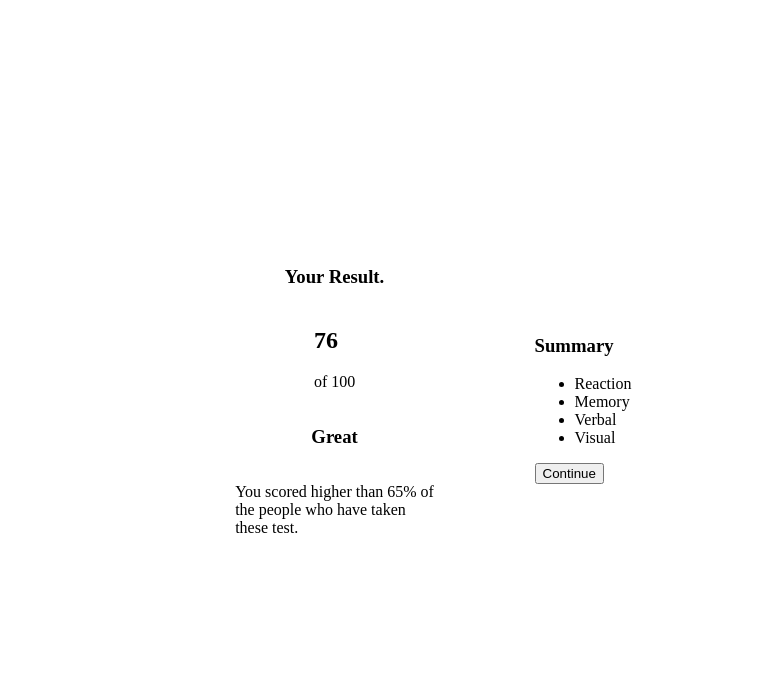
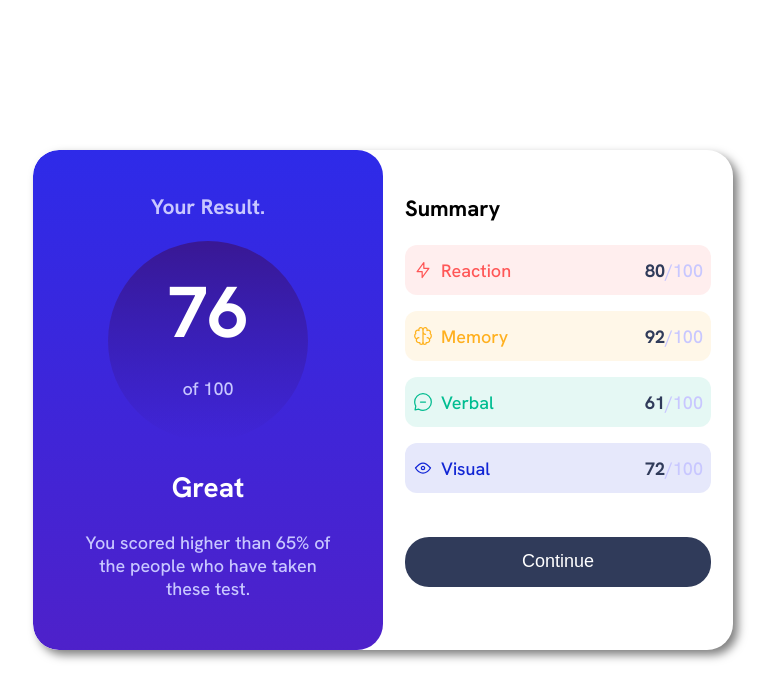
Before and after one commit to tadeowoto/Dev_fm3, a plain HTML site: page index.html in a window 1280 px wide. Shown: the whole page, without its empty margins (257-1032 px from the left). Drawn offline with Linux system fonts and the light colour scheme.

Commit message:
media and css changes

```diff
--- a/index.html
+++ b/index.html
@@ -25,10 +25,22 @@
             <h3 class="right-main-title">Summary</h3>
             <div class="right-stats">
                 <ul class="stats-container">
-                    <li class="stats-li-reaction"> <img src="" alt="" class="li-image">Reaction</li>
-                    <li class="stats-li-memory"> <img src="" alt="" class="li-image">Memory</li>
-                    <li class="stats-li-verbal"> <img src="" alt="" class="li-image">Verbal</li>
-                    <li class="stats-li-visual"> <img src="" alt="" class="li-image">Visual</li>
+                    <div class="stat-individual-container" id="stat-individual-container-reaction">
+                        <li id="stats-li-reaction" class="stats-li"> <img src="results-summary-component-main/assets/images/icon-reaction.svg" alt="" class="li-image">Reaction</li>
+                        <p class="right-info-stats"><span class="right-number">80</span>/100</p>
+                    </div>
+                    <div class="stat-individual-container" id="stat-individual-container-memory">
+                        <li id="stats-li-memory" class="stats-li"> <img src="results-summary-component-main/assets/images/icon-memory.svg" alt="" class="li-image">Memory </li>
+                        <p class="right-info-stats"><span class="right-number">92</span>/100</p>
+                    </div>
+                    <div class="stat-individual-container" id="stat-individual-container-verbal">
+                        <li id="stats-li-verbal" class="stats-li"> <img src="results-summary-component-main/assets/images/icon-verbal.svg" alt="" class="li-image">Verbal </li>
+                        <p class="right-info-stats"><span class="right-number">61</span>/100</p>
+                    </div>
+                    <div class="stat-individual-container" id="stat-individual-container-visual">
+                        <li id="stats-li-visual" class="stats-li"> <img src="results-summary-component-main/assets/images/icon-visual.svg" alt="" class="li-image">Visual </li>
+                        <p class="right-info-stats"><span class="right-number">72</span>/100</p>
+                    </div>
                 </ul>
             </div>
             <button class="right-main-button">Continue</button>
--- a/styles/styles.css
+++ b/styles/styles.css
@@ -2,9 +2,13 @@
 
     /* Primario */
     --Light-red: hsl(0, 100%, 67%);
+    --Light-red-transparent: hsla(0, 100%, 67%, 0.1);
     --Orangey-yellow: hsl(39, 100%, 56%);
+    --Orangey-yellow-transparent: hsl(39, 100%, 56%, 0.1);
     --Green-teal: hsl(166, 100%, 37%);
+    --Green-teal-transparent: hsl(166, 100%, 37%,0.1);
     --Cobalt-blue: hsl(234, 85%, 45%);
+    --Cobalt-blue-transparent: hsl(234, 85%, 45%,0.1);
 
     /* Gradientes */
 
@@ -35,19 +39,224 @@ body{
     display: flex;
     align-items: center;
     justify-content: center;
+    font-family: var(--Family);
+    font-size: var(--Font-size);
 }
 
 .main-component{
-    width: 800px;
+    width: 700px;
     height: 500px;
     display: flex;
     justify-content: center;
     align-items: center;
+    background-color: var(--White);
+    box-shadow: 5px 5px 10px 0px rgba(0, 0, 0, 0.5);
+    border-radius: 26px;
+    overflow: hidden;
 }
+
+
+/* Left */
 
 .left-container{
     width: 50%;
+    height: 100%;
     display: flex;
     flex-direction: column;
     align-items: center;
+    background: linear-gradient(to bottom, hsl(241, 81%, 54%), hsla(256, 72%, 46%, 1));
+    border-radius: 26px;
+    padding: 22px;
+    box-sizing: border-box;
 }
+
+.left-main-title{
+    color: var(--Light-lavender);
+}
+
+.circle-container{
+    width: 200px;
+    height: 200px;
+    display: flex;
+    justify-content: center;
+    align-items: center;
+    flex-direction: column;
+    border-radius: 50%;
+    overflow: hidden;
+    background: linear-gradient(to bottom, rgb(57, 24, 148), hsla(241, 72%, 30%, 0));
+}
+
+.main-number{
+    margin: 0;
+    font-size: 72px;
+    color: var(--White);
+}
+
+.secondary-number{
+    color: var( --Light-lavender);
+}
+
+.left-secondary-title{
+    font-size: 28px;
+    color: var(--White);
+    margin-bottom: 8px;
+}
+
+.left-description{
+    text-align: center;
+    color: var(--Light-lavender);
+}
+
+
+/* right */
+
+.right-container{
+    display: flex;
+    flex-direction: column;
+    align-items: start;
+    width: 50%;
+    height: 100%;
+    padding: 22px;
+    box-sizing: border-box;
+}
+
+.right-main-title{
+    font-size: 22px;
+}
+
+.right-stats{
+    width: 100%;
+    height: 60%;
+    display: flex;
+    align-items: center;
+    align-items: start;
+}
+
+.stats-container{
+    display: flex;
+    justify-content: center;
+    align-items: center;
+    flex-direction: column;
+    list-style: none;
+    margin: 0;
+    padding: 0;
+    width: 100%;
+}
+
+.stat-individual-container{
+    width: 100%;
+    height: 50px;
+    display: flex;
+    justify-content: space-between;
+    margin-bottom: 16px;
+    padding: 8px;
+    box-sizing: border-box;
+    border-radius: 12px;
+
+}
+
+.right-info-stats{
+    margin-top: 6px;
+    padding: 0;
+}
+
+.stats-li{
+    display: flex;
+    align-items: center;
+    justify-content: center;
+}
+
+.li-image{
+    margin-right: 8px;
+}
+
+#stat-individual-container-reaction{
+    background-color: var(--Light-red-transparent);
+}
+
+#stats-li-reaction{
+    color: var(--Light-red);
+}
+
+#stat-individual-container-memory{
+    background-color: var(--Orangey-yellow-transparent);
+}
+
+#stats-li-memory{
+    color: var(--Orangey-yellow);
+}
+
+#stat-individual-container-verbal{
+    background-color: var(--Green-teal-transparent);
+}
+
+#stats-li-verbal{
+    color: var(--Green-teal);
+}
+
+#stat-individual-container-visual{
+    background-color: var(--Cobalt-blue-transparent);
+}
+
+#stats-li-visual{
+    color: var(--Cobalt-blue);
+}
+
+.right-number{
+    font-weight: bold;
+    color: var(--Dark-gray-blue);
+}
+
+.right-info-stats{
+    color: var(--Light-lavender);
+}
+
+.right-main-button{
+    width: 100%;
+    height: 50px;
+    margin-top: 18px;
+    font-size: 18px;
+    border-radius: 24px;
+    border: none;
+    color: var(--White);
+    background-color: var(--Dark-gray-blue);
+}
+
+.right-main-button:hover{
+    cursor: pointer;
+    background-color: var(--Violet-blue);
+}
+
+@media (max-width: 600px) {
+    .main-component{
+        width: 100vh;
+        height: 100vh;
+        display: flex;
+        flex-direction: column;
+        background-color: var(--White);
+        border-radius: 0px;
+    }
+
+    .left-container{
+        width: 100%;
+
+    }
+
+    .right-main-title{
+        font-size: 22px;
+        margin-top: 0;
+    }
+    .right-container{
+        width: 90%;
+        margin: 0;
+        padding: 20px;
+        box-sizing: border-box;
+
+    }
+    .right-main-button{
+        margin-top: 26px;
+    }
+
+
+
+}
```
